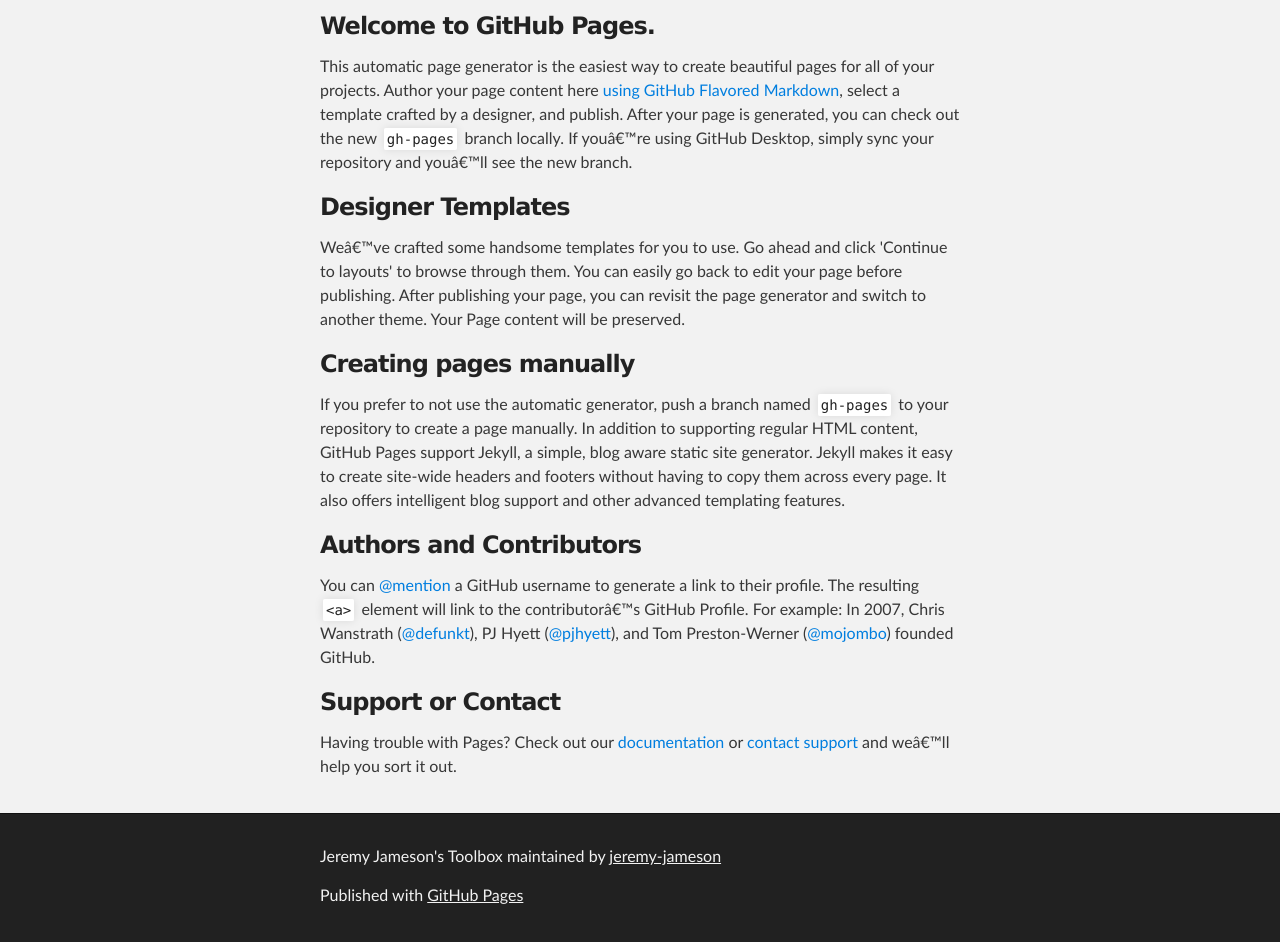
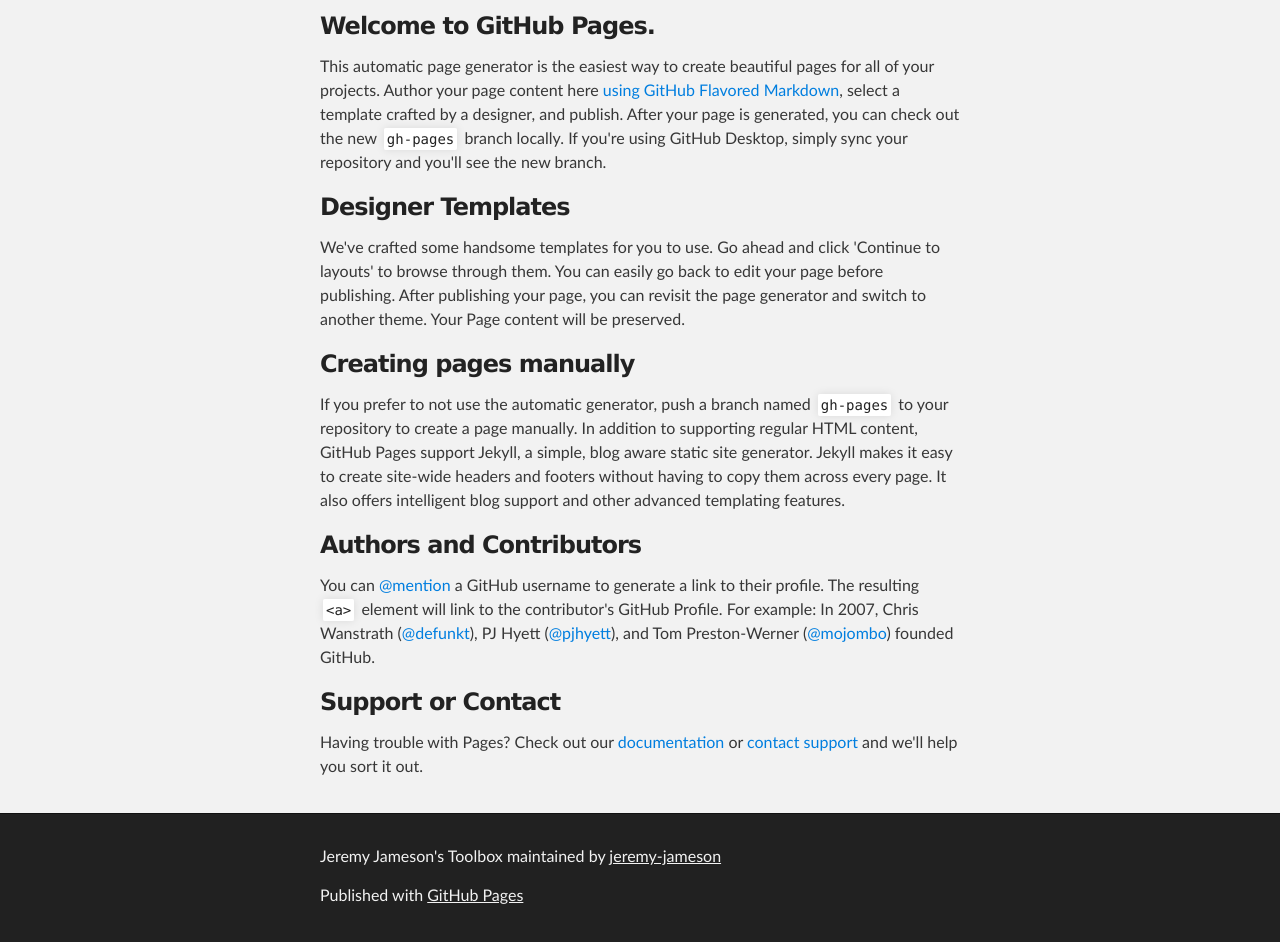
Before and after one commit to jeremy-jameson/Toolbox, a plain HTML site: page index.html in a window 1280 px wide. Shown: the part 288-1230 px from the top of the page. Drawn offline with Linux system fonts and the light colour scheme.

Commit message:
Fix apostrophe characters

```diff
--- a/index.html
+++ b/index.html
@@ -39,13 +39,13 @@
 		<a href="https://guides.github.com/features/mastering-markdown/">using GitHub
 		Flavored Markdown</a>, select a template crafted by a designer, and publish.
 		After your page is generated, you can check out the new <code>gh-pages</code>
-		branch locally. If youâ€™re using GitHub Desktop, simply sync your repository
-		and youâ€™ll see the new branch.</p>
+		branch locally. If you&apos;re using GitHub Desktop, simply sync your repository
+		and you&apos;ll see the new branch.</p>
 		<h3>
 		<a id="designer-templates" aria-hidden="true" class="anchor" href="#designer-templates">
 		<span aria-hidden="true" class="octicon octicon-link"></span></a>Designer
 		Templates</h3>
-		<p>Weâ€™ve crafted some handsome templates for you to use. Go ahead and
+		<p>We&apos;ve crafted some handsome templates for you to use. Go ahead and
 		click 'Continue to layouts' to browse through them. You can easily go back
 		to edit your page before publishing. After publishing your page, you can
 		revisit the page generator and switch to another theme. Your Page content
@@ -67,7 +67,7 @@
 		<p>You can
 		<a class="user-mention" href="https://help.github.com/articles/basic-writing-and-formatting-syntax/#mentioning-users-and-teams">
 		@mention</a> a GitHub username to generate a link to their profile. The
-		resulting <code>&lt;a&gt;</code> element will link to the contributorâ€™s
+		resulting <code>&lt;a&gt;</code> element will link to the contributor&apos;s
 		GitHub Profile. For example: In 2007, Chris Wanstrath (<a class="user-mention" href="https://github.com/defunkt">@defunkt</a>),
 		PJ Hyett (<a class="user-mention" href="https://github.com/pjhyett">@pjhyett</a>),
 		and Tom Preston-Werner (<a class="user-mention" href="https://github.com/mojombo">@mojombo</a>)
@@ -78,8 +78,8 @@
 		or Contact</h3>
 		<p>Having trouble with Pages? Check out our
 		<a href="https://help.github.com/pages">documentation</a> or
-		<a href="https://github.com/contact">contact support</a> and weâ€™ll help
-		you sort it out.</p>
+		<a href="https://github.com/contact">contact support</a> and we&apos;ll
+		help you sort it out.</p>
 	</section>
 </div>
 <!-- FOOTER  -->
```
